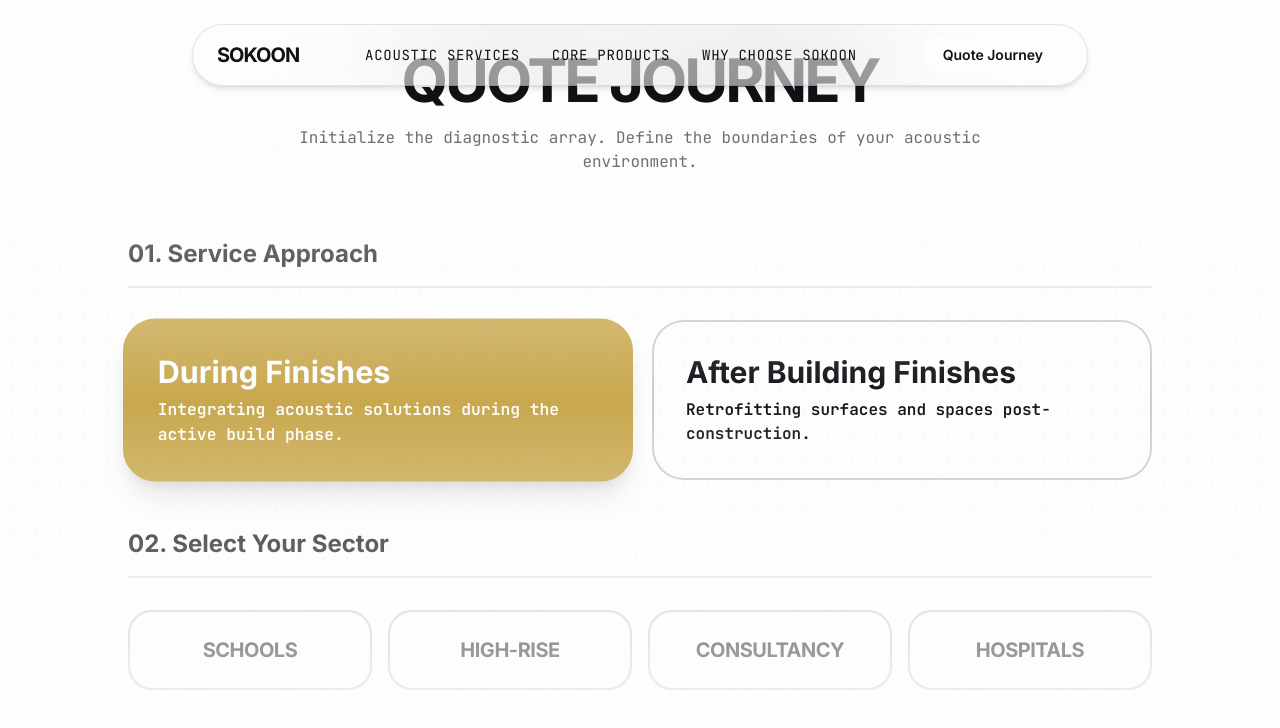
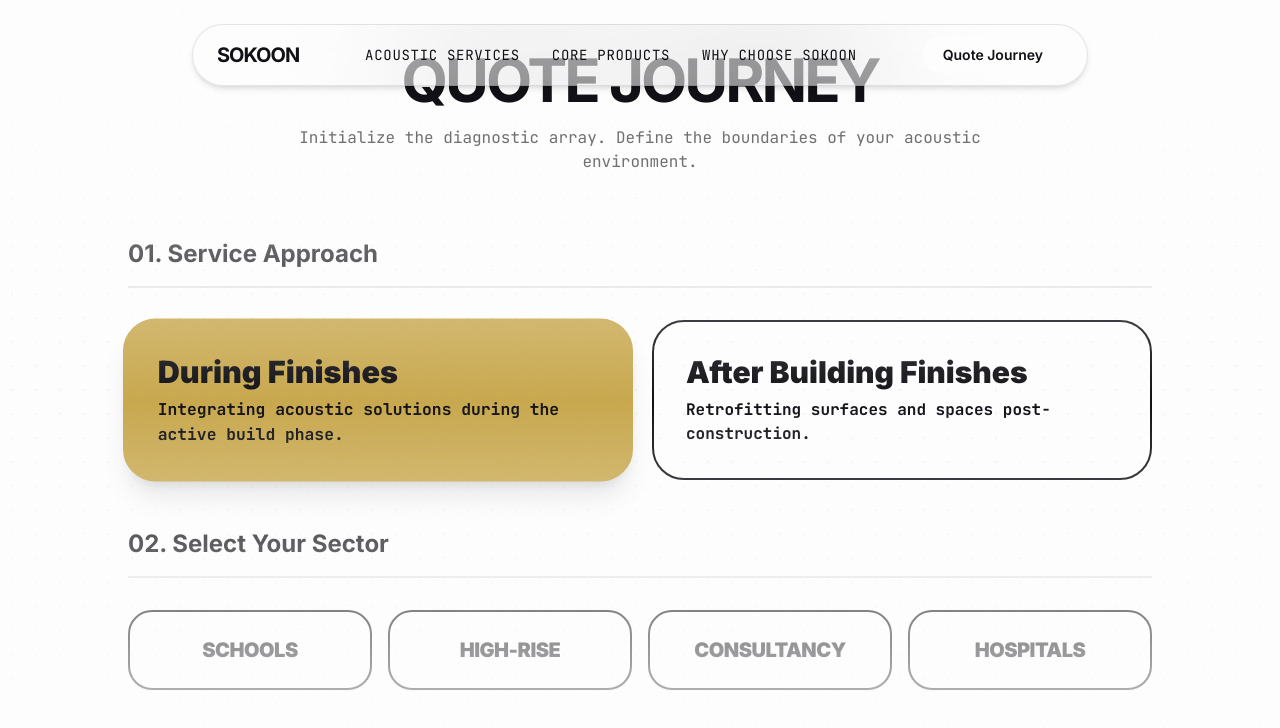
Before and after one commit to dhooomg9-source/sokoon-main, a React (Vite) app: page / in a window 1280 px wide. Both pictures are taken after a click on the button 378 px from the left and 3174 px from the top of the page. Shown: the part 2774-3502 px from the top of the page. Built offline with nearby package versions, Linux system fonts and the light colour scheme; a web font is replaced by a local one.

Commit message:
Enhance Quote Journey button visibility and lock solid gold states

```diff
--- a/src/components/QuoteJourney.jsx
+++ b/src/components/QuoteJourney.jsx
@@ -79,20 +79,20 @@ export default function QuoteJourney() {
         <div className="grid grid-cols-1 md:grid-cols-2 gap-6">
           <button
             onClick={() => { setApproach('during'); setSector(null); setShowForm(false); }}
-            className={`p-8 rounded-[2rem] text-left transition-all duration-300 border-2 ${approach === 'during' ? 'border-accent bg-accent text-paper shadow-xl scale-[1.02]' : 'border-dark/20 bg-paper hover:border-dark hover:shadow-md'
+            className={`p-8 rounded-[2rem] text-left transition-all duration-300 border-2 ${approach === 'during' ? 'border-accent bg-accent text-dark shadow-xl scale-[1.02]' : 'border-dark bg-paper text-dark hover:shadow-md'
               }`}
           >
-            <h4 className="font-heading font-bold text-3xl mb-2">During Finishes</h4>
-            <p className="font-data text-base font-semibold">Integrating acoustic solutions during the active build phase.</p>
+            <h4 className="font-heading font-black text-3xl mb-2">During Finishes</h4>
+            <p className="font-data text-base font-bold">Integrating acoustic solutions during the active build phase.</p>
           </button>
 
           <button
             onClick={() => { setApproach('after'); setSector(null); setShowForm(false); }}
-            className={`p-8 rounded-[2rem] text-left transition-all duration-300 border-2 ${approach === 'after' ? 'border-accent bg-accent text-paper shadow-xl scale-[1.02]' : 'border-dark/20 bg-paper hover:border-dark hover:shadow-md'
+            className={`p-8 rounded-[2rem] text-left transition-all duration-300 border-2 ${approach === 'after' ? 'border-accent bg-accent text-dark shadow-xl scale-[1.02]' : 'border-dark bg-paper text-dark hover:shadow-md'
               }`}
           >
-            <h4 className="font-heading font-bold text-3xl mb-2">After Building Finishes</h4>
-            <p className="font-data text-base font-semibold">Retrofitting surfaces and spaces post-construction.</p>
+            <h4 className="font-heading font-black text-3xl mb-2">After Building Finishes</h4>
+            <p className="font-data text-base font-bold">Retrofitting surfaces and spaces post-construction.</p>
           </button>
         </div>
       </div>
@@ -106,7 +106,7 @@ export default function QuoteJourney() {
               <button
                 key={sec}
                 onClick={() => { setSector(sec); setShowForm(false); }}
-                className={`p-6 rounded-[1.5rem] font-heading font-bold uppercase tracking-tight text-lg sm:text-xl transition-all duration-300 border-2 ${sector === sec ? 'border-accent bg-accent text-paper shadow-xl scale-[1.05]' : 'border-dark/20 bg-paper text-dark hover:border-dark hover:-translate-y-1 shadow-sm'
+                className={`p-6 rounded-[1.5rem] font-heading font-black uppercase tracking-tight text-lg sm:text-xl transition-all duration-300 border-2 ${sector === sec ? 'border-accent bg-accent text-dark shadow-xl scale-[1.05]' : 'border-dark bg-paper text-dark hover:-translate-y-1 shadow-sm'
                   }`}
               >
                 {sec === 'highrise' ? 'High-rise' : sec}
@@ -134,10 +134,9 @@ export default function QuoteJourney() {
 
           <button
             onClick={() => setShowForm(true)}
-            className="btn-magnetic w-full md:w-auto px-10 py-5 bg-accent text-paper rounded-[2rem] font-heading font-extrabold text-xl relative group overflow-hidden shadow-2xl border-2 border-accent hover:border-dark hover:text-paper transition-all duration-300"
+            className="btn-magnetic w-full md:w-auto px-10 py-5 bg-accent text-dark rounded-[2rem] font-heading font-black text-xl shadow-2xl border-2 border-accent hover:scale-[1.02] transition-all duration-300"
           >
-            <span className="relative z-10">Inquire About These Services</span>
-            <span className="absolute inset-0 bg-dark translate-y-[100%] group-hover:translate-y-0 transition-transform duration-300 z-0"></span>
+            Inquire About These Services
           </button>
         </div>
       )}
@@ -205,9 +204,8 @@ export default function QuoteJourney() {
               <textarea name="Project Details" required rows="4" placeholder="Describe the scale, dimensions, and specific acoustic challenges..." className="w-full bg-white border-2 border-dark rounded-xl p-3 text-dark font-bold outline-none focus:border-accent hover:border-accent transition-colors resize-none placeholder:text-dark/50 focus:ring-2 focus:ring-accent/20"></textarea>
             </div>
 
-            <button type="submit" className="btn-magnetic mt-4 px-8 py-5 bg-accent text-paper rounded-[2rem] font-heading font-extrabold text-xl relative group overflow-hidden w-full shadow-2xl border-2 border-accent hover:border-dark hover:text-paper transition-all duration-300">
-              <span className="relative z-10">Transmit Request Data</span>
-              <span className="absolute inset-0 bg-dark translate-y-[100%] group-hover:translate-y-0 transition-transform duration-300 z-0"></span>
+            <button type="submit" className="btn-magnetic mt-4 px-8 py-5 bg-accent text-dark rounded-[2rem] font-heading font-black text-xl w-full shadow-2xl border-2 border-accent hover:scale-[1.02] transition-all duration-300">
+              Transmit Request Data
             </button>
           </form>
         </div>
```
